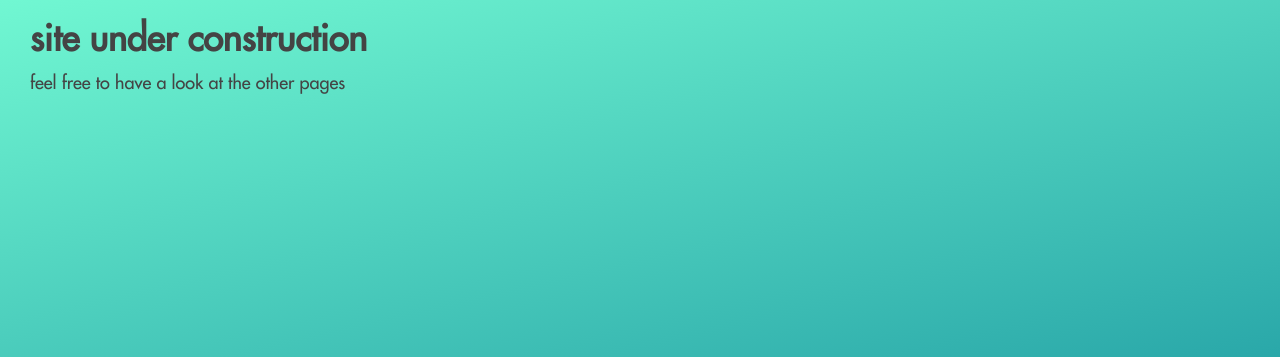
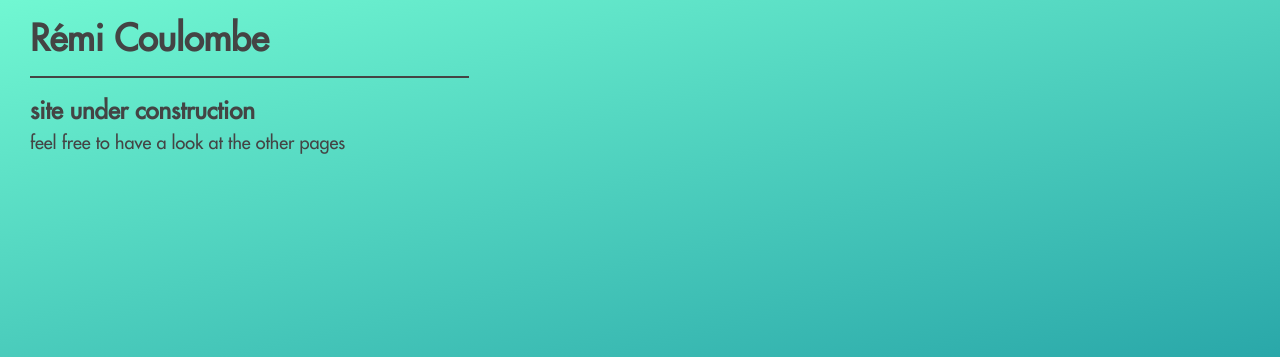
Before and after one commit to CoulombeRemi/portfolio, a PHP site: page / in a window 1280 px wide. Shown: the part 63-420 px from the top of the page. Run offline with PHP 8.4, Linux system fonts and the light colour scheme; some libraries are stand-ins or nearby versions.

Commit message:
page accueil

```diff
--- a/index.php
+++ b/index.php
@@ -12,8 +12,9 @@ if(file_exists("settings.php")){include("settings.php");}
 <body>
     <?php include("blocks/header.php") ?>
     <main>
-        <div>
-            <h1>site under construction</h1>
+        <div class="container">
+            <h1>Rémi Coulombe</h1>
+            <h2>site under construction</h2>
             <p>feel free to have a look at the other pages</p>
         </div>
     </main>
```
